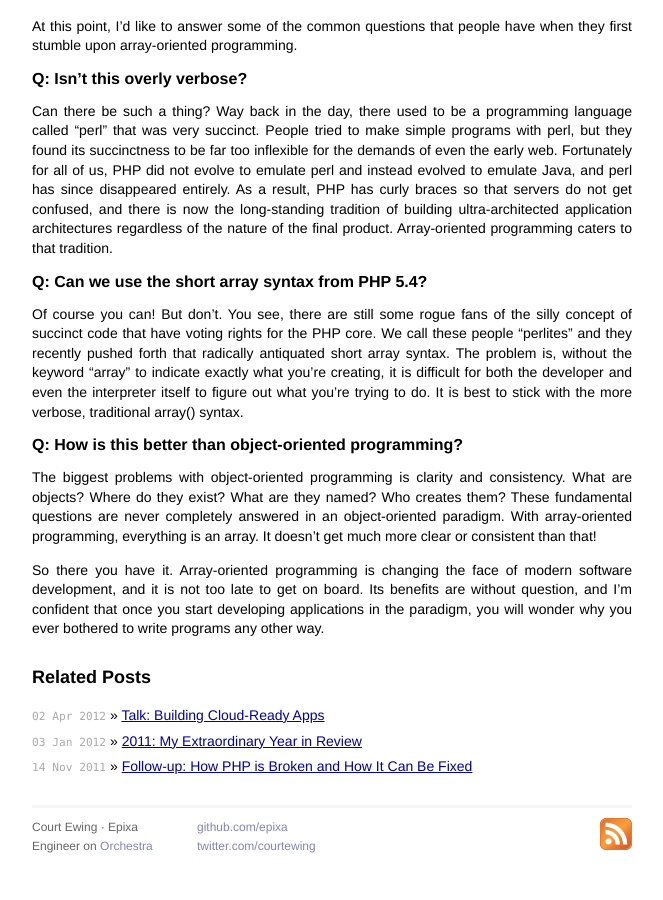
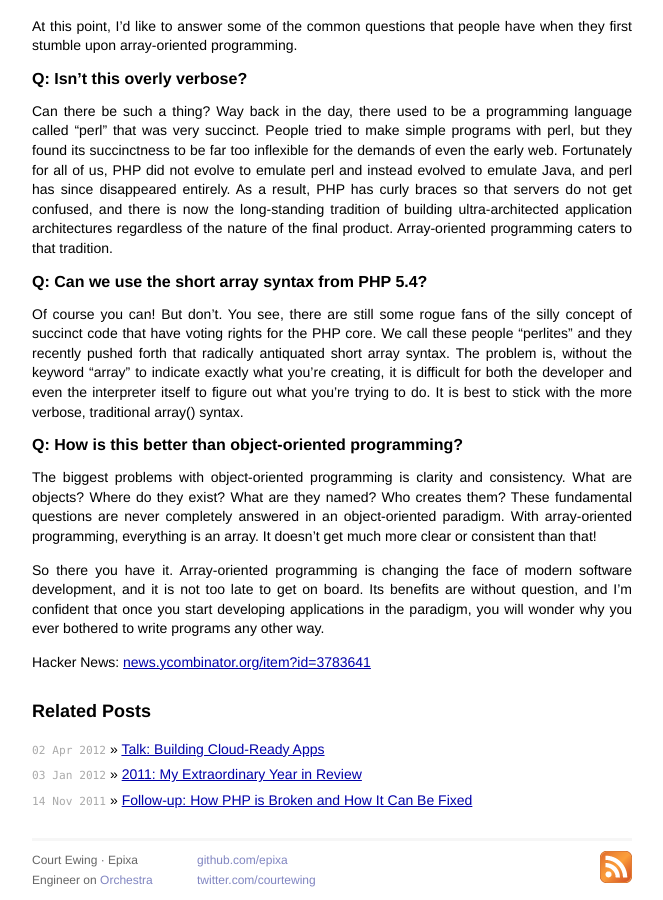
Before and after one commit to epixa/epixa.com-source, a Jekyll site: the page built from _posts/2012-04-01-array-oriented-programming.markdown, in a window 1280 px wide and 900 px high, scrolled down 2519 px. Shown: the whole window, without its empty margins (308-971 px from the left). Built offline with Jekyll 4.4.1, drawn with Linux system fonts in a browser that asks for light colours; Markdown is read by kramdown in place of the engine named in the settings; comment, search, counter and statistics services are not loaded; before the commit the page ends 3385 px from its top, so only the background shows below that.

Commit message:
Added link to hacker news discussion for aop

```diff
--- a/_posts/2012-04-01-array-oriented-programming.markdown
+++ b/_posts/2012-04-01-array-oriented-programming.markdown
@@ -130,3 +130,5 @@ Of course you can!  But don't.  You see, there are still some rogue fans of the
 The biggest problems with object-oriented programming is clarity and consistency.  What are objects?  Where do they exist?  What are they named?  Who creates them?  These fundamental questions are never completely answered in an object-oriented paradigm.  With array-oriented programming, everything is an array.  It doesn't get much more clear or consistent than that!
 
 So there you have it.  Array-oriented programming is changing the face of modern software development, and it is not too late to get on board.  Its benefits are without question, and I'm confident that once you start developing applications in the paradigm, you will wonder why you ever bothered to write programs any other way.
+
+Hacker News: [news.ycombinator.org/item?id=3783641](http://news.ycombinator.org/item?id=3783641)
```
